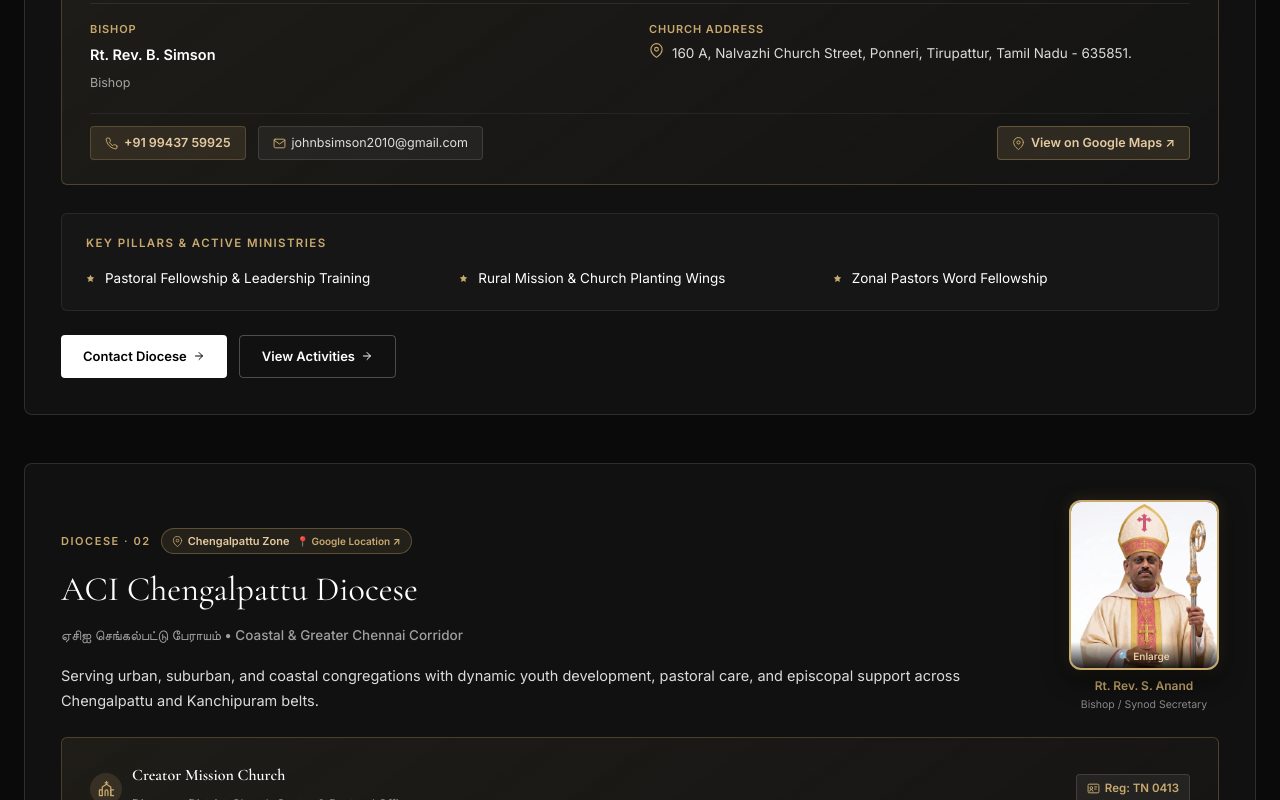
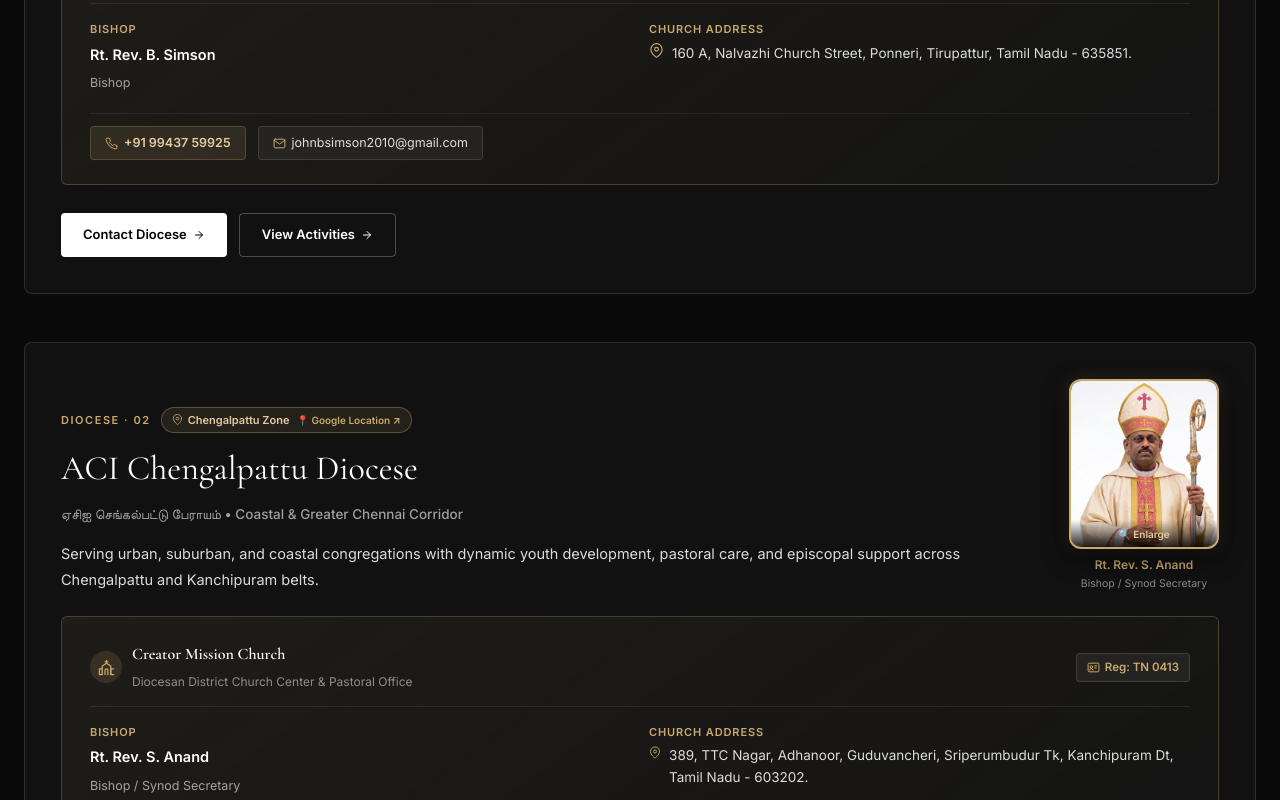
Before and after one commit to SriramGandhiS/aci-church-website, a React (Vite) app: page /diocese in a window 1280 px wide. Shown: the part 1000-1800 px from the top of the page. Built offline with nearby package versions, Linux system fonts and the light colour scheme; a web font is replaced by a local one.

Commit message:
Remove key pillars and active ministries section and remove extra view on google map button

```diff
--- a/src/pages/DiocesePage.jsx
+++ b/src/pages/DiocesePage.jsx
@@ -1,7 +1,7 @@
 import { useEffect, useState } from 'react'
 import { useLocation, Link } from 'react-router-dom'
 import { useLanguage } from '../context/LanguageContext'
-import { LocationIcon, ChurchIcon, PhoneIcon, EmailIcon, IdCardIcon, StarIcon, ArrowRightIcon } from '../components/Icons/SvgIcons'
+import { LocationIcon, ChurchIcon, PhoneIcon, EmailIcon, IdCardIcon, ArrowRightIcon } from '../components/Icons/SvgIcons'
 import { diocesesList } from '../data/diocesesData'
 
 export default function DiocesePage() {
@@ -264,6 +264,7 @@ export default function DiocesePage() {
                   </div>
 
                   {/* Direct Contact Links */}
+                  {(d.phone || d.email) && (
                     <div style={{ display: 'flex', alignItems: 'center', flexWrap: 'wrap', gap: '12px', paddingTop: '12px', borderTop: '1px solid rgba(255,255,255,0.06)' }}>
                       {d.phone && (
                         <a
@@ -308,50 +309,13 @@ export default function DiocesePage() {
                           <span>{d.email}</span>
                         </a>
                       )}
-                    <a
-                      href={d.mapUrl || `https://www.google.com/maps/search/?api=1&query=${encodeURIComponent((d.churchName || '') + ' ' + (d.address || ''))}`}
-                      target="_blank"
-                      rel="noopener noreferrer"
-                      style={{
-                        display: 'inline-flex',
-                        alignItems: 'center',
-                        gap: '6px',
-                        background: 'rgba(200, 169, 110, 0.15)',
-                        border: '1px solid rgba(200, 169, 110, 0.35)',
-                        color: '#e4caa0',
-                        padding: '6px 14px',
-                        borderRadius: '4px',
-                        fontSize: '12.5px',
-                        fontWeight: 600,
-                        textDecoration: 'none',
-                        marginLeft: 'auto',
-                        transition: 'all 0.2s ease'
-                      }}
-                    >
-                      <LocationIcon size={13} color="#c8a96e" />
-                      <span>{isTa ? 'கூகிள் வரைபடத்தில் அமைவிடம் ↗' : 'View on Google Maps ↗'}</span>
-                    </a>
                     </div>
+                  )}
                 </div>
               )}
 
-              {/* Highlights */}
-              <div style={{ background: '#161616', border: '1px solid rgba(255,255,255,0.08)', borderRadius: '6px', padding: '20px 24px', marginBottom: '24px' }}>
-                <h4 style={{ fontSize: '11.5px', letterSpacing: '0.12em', textTransform: 'uppercase', color: '#c8a96e', marginBottom: '14px', fontWeight: 700 }}>
-                  {isTa ? 'முக்கிய அமைப்புகள் & செயல்பாடுகள்' : 'Key Pillars & Active Ministries'}
-                </h4>
-                <div style={{ display: 'grid', gridTemplateColumns: 'repeat(auto-fit, minmax(240px, 1fr))', gap: '12px' }}>
-                  {d.highlights.map((h, hi) => (
-                    <div key={hi} style={{ display: 'flex', alignItems: 'center', gap: '10px', fontSize: '13.5px', color: '#ffffff' }}>
-                      <StarIcon size={9} color="#c8a96e" />
-                      <span>{isTa ? h.ta : h.en}</span>
-                    </div>
-                  ))}
-                </div>
-              </div>
-
               {/* Action Buttons */}
-              <div style={{ display: 'flex', gap: '12px', flexWrap: 'wrap' }}>
+              <div style={{ display: 'flex', gap: '12px', flexWrap: 'wrap', marginTop: d.address ? '0' : '20px' }}>
                 <Link to="/contact" style={{ background: '#ffffff', color: '#000000', padding: '10px 22px', fontSize: '13px', fontWeight: 700, textDecoration: 'none', borderRadius: '4px', display: 'inline-flex', alignItems: 'center', gap: '6px' }}>
                   <span>{isTa ? 'தொடர்பு கொள்ள' : 'Contact Diocese'}</span>
                   <ArrowRightIcon size={12} color="#000000" />
```
Lines whose indentation alone changed are shown as unchanged.
